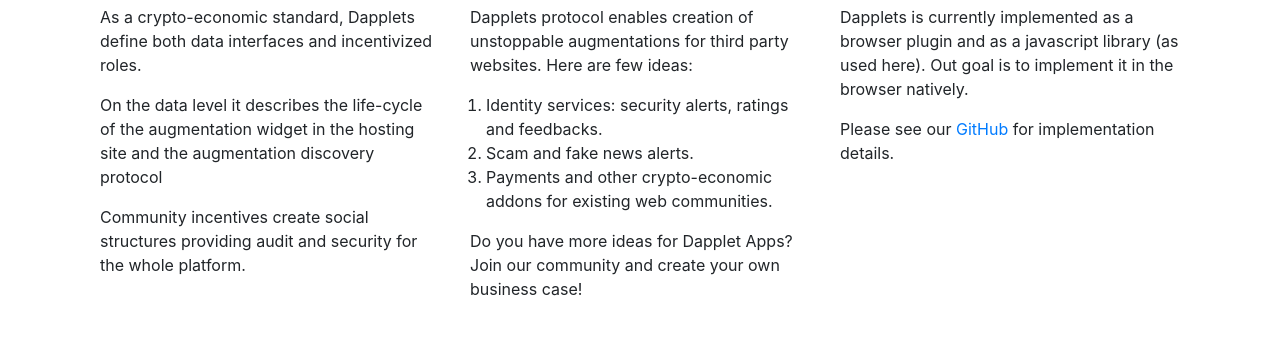
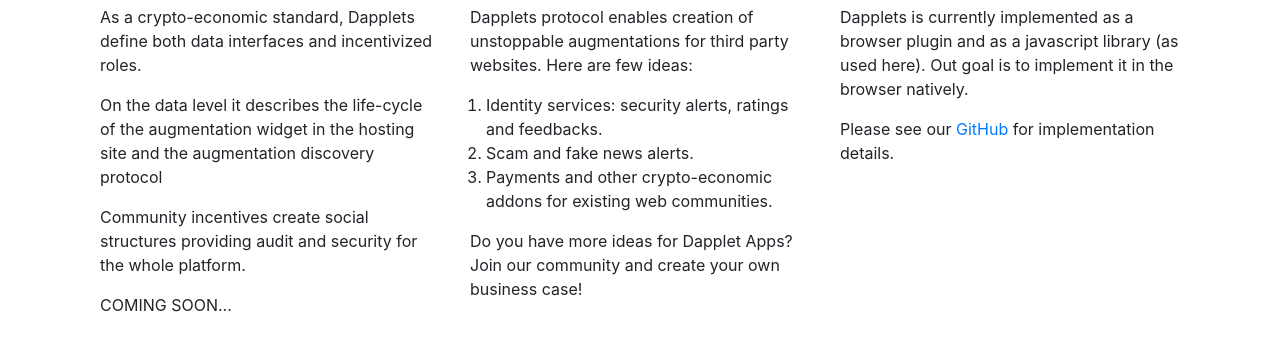
Before and after one commit to dapplets/dapplets.github.io, a website: page index.html in a window 1280 px wide. Shown: the part 417-755 px from the top of the page. Drawn offline with nearby package versions, Linux system fonts and the light colour scheme.

Commit message:
[+] improving texts

```diff
--- a/index.html
+++ b/index.html
@@ -43,6 +43,7 @@
                         <p>As a crypto-economic standard, Dapplets define both data interfaces and incentivized roles.</p>
                         <p>On the data level it describes the life-cycle of the augmentation widget in the hosting site and the augmentation discovery protocol</p>
                         <p>Community incentives create social structures providing audit and security for the whole platform.</p>
+                        <p>COMING SOON...</p>
                         <!-- <p><a class="btn btn-secondary" href="#" role="button">View details &raquo;</a></p> -->
                     </div>
                     <div class="col-md-4">
```
